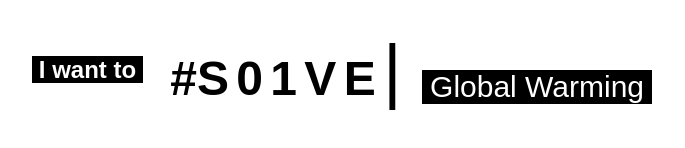
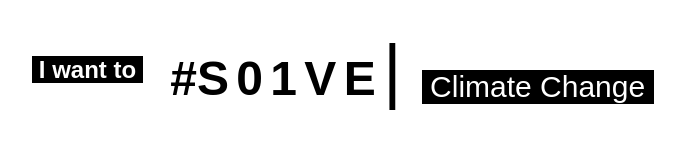
Before and after one commit to Atlantice/s01ve, a plain HTML site: page index.html in a window 1280 px wide. Shown: the part 338-486 px from the top of the page, without its empty margins (413-1098 px from the left). Drawn offline with Linux system fonts and the light colour scheme.

Commit message:
Update index.html

```diff
--- a/index.html
+++ b/index.html
@@ -27,7 +27,7 @@
 
   </div>
   <div class="issues">
-    <span style="background-color:black">&nbspGlobal Warming&nbsp</span>
+    <span style="background-color:black">&nbspClimate Change&nbsp</span>
     <span style="background-color:black">&nbspInequality&nbsp</span>
     <span style="background-color:black">&nbspCancer&nbsp</span>
     <span style="background-color:black">&nbspHIV&nbsp</span>
```
